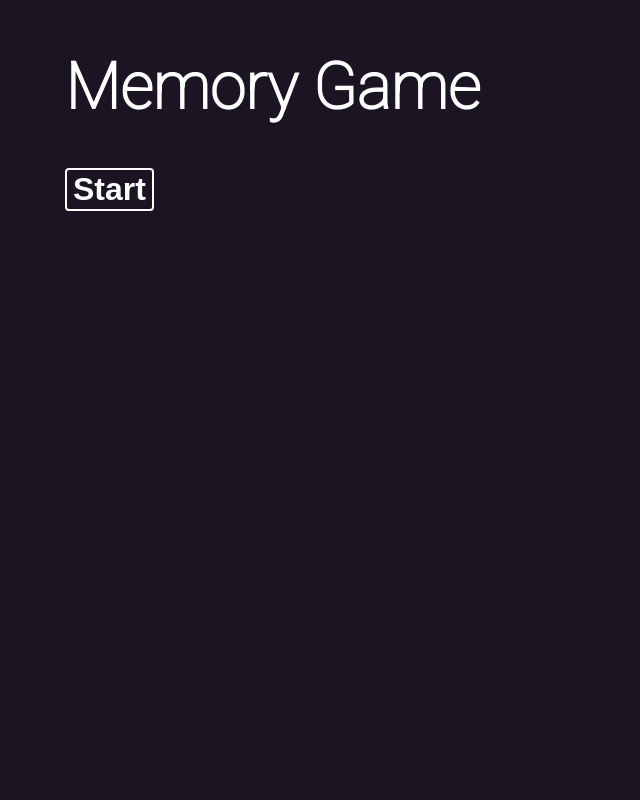
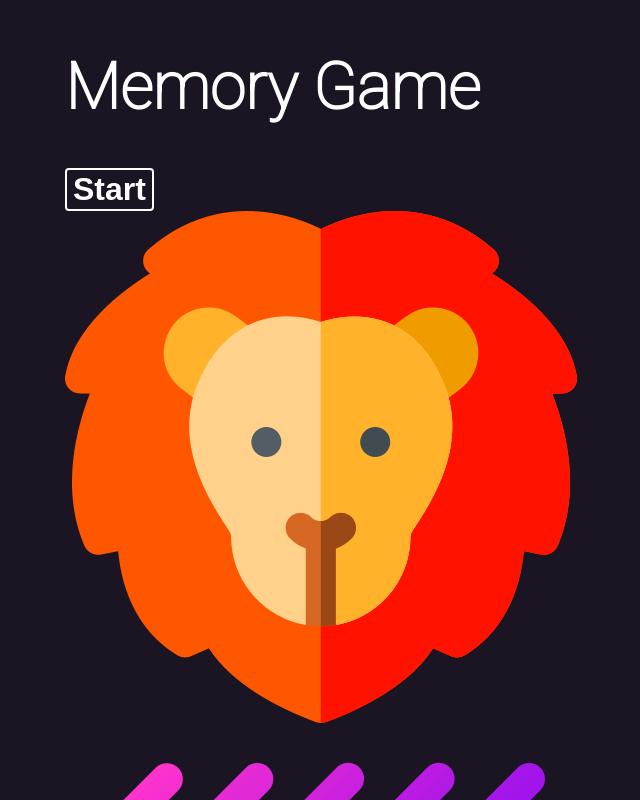
Before and after one commit to patoowa/CodersLab---project---Memory-game, a React (Vite) app in the folder memory-game/: page / in a window 1280 px wide. Both pictures are taken after a click on the button "Start". Shown: the top 800 px of the page, without its empty margins (145-785 px from the left). Built offline with nearby package versions, Linux system fonts and the light colour scheme.

Commit message:
Adding images

```diff
--- a/memory-game/src/App.jsx
+++ b/memory-game/src/App.jsx
@@ -5,11 +5,12 @@ import './App.scss'
 
 const imagesArray = [
   {"src": "/img/crab.png"},
-  {"src": "/img/elephant.png"},
+  {"src": "img/elephant.png"},
   {"src": "/img/giraffe.png"},
   {"src": "/img/lion.png"},
   {"src": "/img/parrot.png"},
   {"src": "/img/penguin.png"}
+
 ]
 
 function App() {
@@ -29,6 +30,23 @@ const [cards, setCards] = useState([])
       <div className = "Game">
         <h1>Memory Game</h1>
         <button onClick = {shuffleImg}>Start</button>
+
+        <div className ="grid">
+          {
+            cards.map(img => (
+              <div key={img.id} className="img">
+                <div>
+                  <img src={img.src} className="frontSide" />
+                  <img src="/img/background.png" className ="backSide" />
+                </div>
+              </div>
+
+            ))
+          }
+
+        </div>
+
+
       </div>
     </>
   )
```
